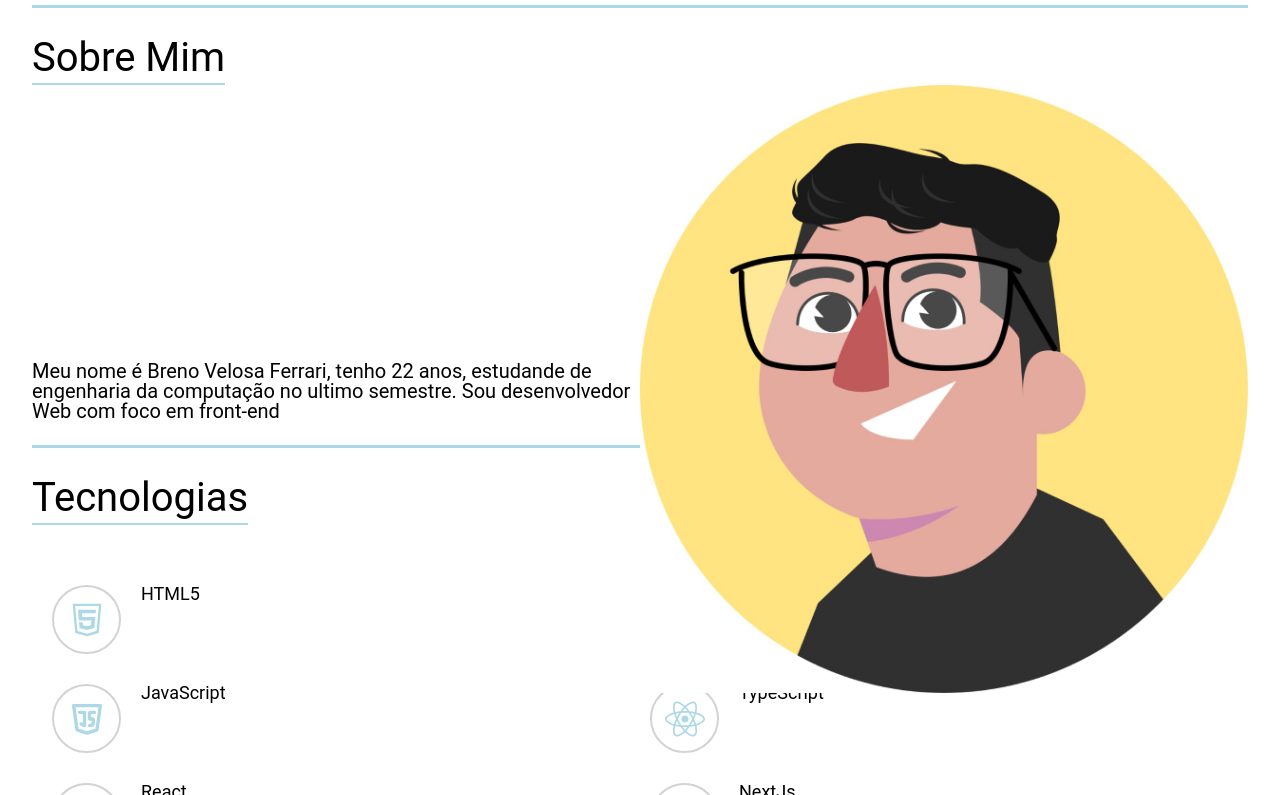
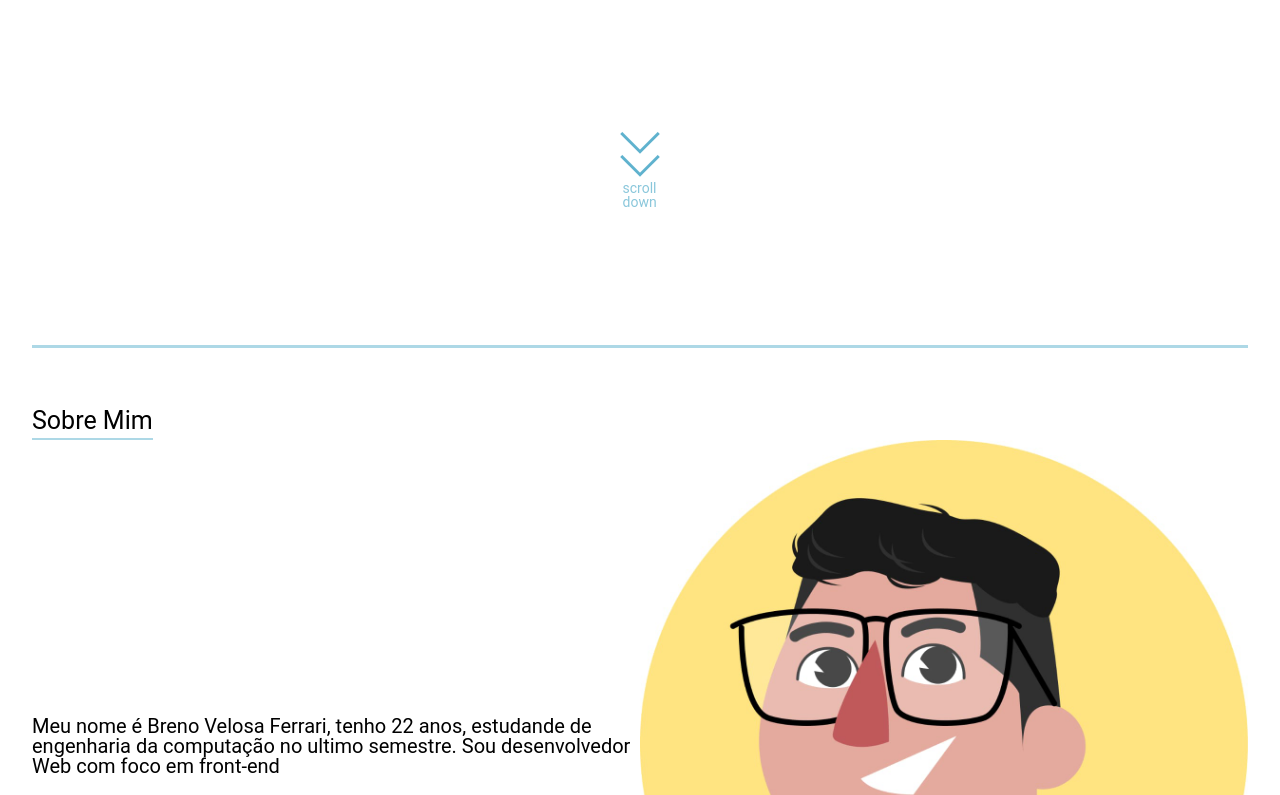
Before and after one commit to breno-Ferrari/PortifolioV2, a Next.js app: page / in a window 1280 px wide. Shown: the part 485-1280 px from the top of the page. Built offline with nearby package versions, Linux system fonts and the light colour scheme.

Commit message:
Adicionando float arrow

```diff
--- a/pages/index.jsx
+++ b/pages/index.jsx
@@ -7,13 +7,13 @@ import Projetos from "../src/components/Projetos/projetos";
 import Tecnologias from "../src/components/Tecnologias/tecnologias";
 import Footer from "../src/components/Footer/footer";
 import NavBar from "../src/components/NavBar/navBar";
-// import AboutMe from "../src/components/AboutMe/aboutMe";
+import AboutMe from "../src/components/AboutMe/aboutMe";
 export default function Home() {
   return (
     <>
       <NavBar />
       <Header />
-      {/* <AboutMe /> */}
+      <AboutMe />
       <Tecnologias />
       <Projetos />
       <Footer />
--- /dev/null
+++ b/src/components/AboutMe/aboutMe.jsx
@@ -0,0 +1,27 @@
+import styles from "./aboutMe.module.scss"
+import { useEffect, useRef } from "react";
+import Image from 'next/future/image'
+
+
+import profilePic from "../../../public/asset/foto2.jpeg"
+
+export default function AboutMe() {
+    return (
+      <section className={styles.sectionAboutMe} id="aboutMe">
+        <div className={styles.sectionAboutMe__aboutMe}>
+            <h2 className={styles.sectionAboutMe__aboutMe__title}>
+              Sobre Mim
+            </h2>
+            <div className={styles.sectionAboutMe__aboutMe__content}>
+              <p className={styles.sectionAboutMe__aboutMe__content__p}>
+                Meu nome é Breno Velosa Ferrari, tenho 22 anos, estudande de engenharia da computação no ultimo semestre. Sou desenvolvedor Web com foco em front-end
+              </p>
+              <div className={styles.sectionAboutMe__aboutMe__content__imageContainer}>
+                <Image src={profilePic} alt="Picture of the author" className={styles.sectionAboutMe__aboutMe__content__imageContainer__image}/>
+              </div>
+
+            </div>
+        </div>
+      </section>
+    )
+  }
--- /dev/null
+++ b/src/components/AboutMe/aboutMe.module.scss
@@ -0,0 +1,77 @@
+.sectionAboutMe{
+    scroll-margin-top: 85px;
+    margin: 30px auto 0px auto;
+    width: 95%;
+    border-bottom: 3px solid hsl(195, 53%, 79%);
+    &__aboutMe{
+        height: 50%;
+        // border-bottom: 3px solid hsl(195, 53%, 79%);
+        padding-top: 30px;
+        &__title{
+            display: inline-block;
+            font-size: 25px;
+            padding-bottom: 5px;
+            border-bottom: 2px solid hsl(195, 53%, 79%);
+        }
+        &__content{
+            display: flex;
+            align-items: center;
+
+            &__p{
+                width: 100%;
+                font-size: 20px;
+            }
+            &__imageContainer{
+                width: 100%;
+                text-align: center;
+               &__image{
+                width: 300px;
+                height: 300px;
+               }
+            }
+            @media (max-width:900px){
+                flex-direction: column-reverse;
+                &__p{
+                    width: 100%;
+                    font-size: 25px;
+                    text-align: center;
+                }
+                &__imageContainer{
+                    width: 100%;
+                    text-align: center;
+                   &__image{
+                    width: 40%;
+                    height: 40%;
+                    padding-top: 20px;
+                    padding-bottom: 20px;
+                   }
+                }
+            }
+        }
+        @media (max-width:900px){
+            flex-direction: column-reverse;
+            text-align: center;
+        }
+    }
+    @media (max-width:900px){
+        height: 100%;
+    }
+
+}
+
+@keyframes typing {
+    0% {
+        width: 0;
+    }
+    1%, 99%{
+        border-right: 3px solid black;
+    }
+    100%{
+        border-right: none;
+    }
+}
+
+@keyframes blink {
+    from, to { color: transparent }
+    50% { color: rgba(0, 0, 0) }
+}
--- a/src/components/Header/header.jsx
+++ b/src/components/Header/header.jsx
@@ -37,20 +37,13 @@ export default function Header() {
         <div className={styles.sectionHeader__text}>
             <h1 className={styles.sectionHeader__text__title} ref={title}></h1>
         </div>
-        <div className={styles.sectionHeader__aboutMe} id="aboutMe">
-            <h2 className={styles.sectionHeader__aboutMe__title}>
-              Sobre Mim
-            </h2>
-            <div className={styles.sectionHeader__aboutMe__content}>
-              <p className={styles.sectionHeader__aboutMe__content__p}>
-                Meu nome é Breno Velosa Ferrari, tenho 22 anos, estudande de engenharia da computação no ultimo semestre. Sou desenvolvedor Web com foco em front-end
-              </p>
-              <div className={styles.sectionHeader__aboutMe__content__imageContainer}>
-                <Image src={profilePic} alt="Picture of the author" className={styles.sectionHeader__aboutMe__content__imageContainer__image}/>
-              </div>
+        <a href="#aboutMe" className={styles.sectionHeader__arrowContainer}>
+          <div className={styles.sectionHeader__arrowContainer__arrow}></div>
+          <p className={styles.sectionHeader__arrowContainer__textArrow}>
+            scroll down
+          </p>
+        </a>
 
-            </div>
-        </div>
       </section>
     )
   }
--- a/src/components/Header/header.module.scss
+++ b/src/components/Header/header.module.scss
@@ -1,9 +1,13 @@
 .sectionHeader{
+    display: flex;
+    align-items: center;
+    justify-content: center;
+    flex-direction: column;
     scroll-margin-top: 85px;
     margin: 30px auto 0px auto;
     width: 95%;
     border-bottom: 3px solid hsl(195, 53%, 79%);
-    height: 900px;
+    height: 800px;
     &__text{
         display:flex ;
         flex-direction: column;
@@ -11,7 +15,7 @@
         margin-top: 30px;
         padding-bottom:10px;
         height: 50%;
-        border-bottom: 3px solid hsl(195, 53%, 79%);
+
         &>*{
             line-height: 40px;
         }
@@ -46,56 +50,55 @@
             }
         }
     }
-    &__aboutMe{
-        height: 50%;
-        // border-bottom: 3px solid hsl(195, 53%, 79%);
-        padding-top: 30px;
-        &__title{
-            display: inline-block;
-            font-size: 40px;
-            padding-bottom: 5px;
-            border-bottom: 2px solid hsl(195, 53%, 79%);
-        }
-        &__content{
-            display: flex;
-            align-items: center;
+    &__arrowContainer{
+        cursor: pointer;
+        text-decoration: none;
+        display: flex;
+        flex-direction: column;
+        align-items: center;
+        &__arrow{
+            &:after{
 
-            &__p{
-                width: 100%;
-                font-size: 20px;
+                position: relative;
+                top: -5px;
+                background-color: transparent;
+                border: 3px solid hsl(195, 53%, 59%);
+                border-left: 0;
+                border-top: 0;
+                content: "";
+                display: block;
+                height: 25px;
+                transform: translate(0,0) rotate(45deg) ;
+                width: 25px;
+                animation: floatArrow 3s ease-in-out infinite;
             }
-            &__imageContainer{
-                width: 100%;
-                text-align: center;
-               &__image{
-                width: 300px;
-                height: 300px;
-               }
-            }
-            @media (max-width:900px){
-                flex-direction: column-reverse;
-                &__p{
-                    width: 100%;
-                    font-size: 25px;
-                    text-align: center;
-                }
-                &__imageContainer{
-                    width: 100%;
-                    text-align: center;
-                   &__image{
-                    width: 40%;
-                    height: 40%;
-                    padding-top: 20px;
-                    padding-bottom: 20px;
-                   }
-                }
+            &:before{
+
+                background-color: transparent;
+                border: 3px solid hsl(195, 53%, 59%);
+                border-left: 0;
+                border-top: 0;
+                content: "";
+                display: block;
+                height: 25px;
+                transform: translate(0,30px) rotate(45deg) ;
+                width: 25px;
+
+                animation: floatArrow 3s ease-in-out infinite;
             }
         }
-        @media (max-width:900px){
-            flex-direction: column-reverse;
-            text-align: center;
+        &__textArrow{
+            color:hsl(195, 53%, 70%);
+            position: relative;
+            top: -5px;
+            font-size: 14px;
+            height: 35px;
+            transform: rotate(0deg);
+            width: 35px;
+            animation: floatText 3s ease-in-out infinite;
         }
     }
+
     @media (max-width:900px){
         height: 100%;
     }
@@ -118,3 +121,26 @@
     from, to { color: transparent }
     50% { color: rgba(0, 0, 0) }
 }
+
+@keyframes floatArrow {
+    0% {
+        transform: translate(0px, 0px) rotate(45deg) ;
+    }
+    50%  {
+        transform: translate(0px, 30px) rotate(45deg) ;
+    }
+    100%   {
+        transform: translate(0px, 0px) rotate(45deg) ;
+    }
+}
+@keyframes floatText {
+    0% {
+        transform: translate(0px, 10px);
+    }
+    50%  {
+        transform: translate(0px, 40px);
+    }
+    100%   {
+        transform: translate(0px, 10px);
+    }
+}
```
